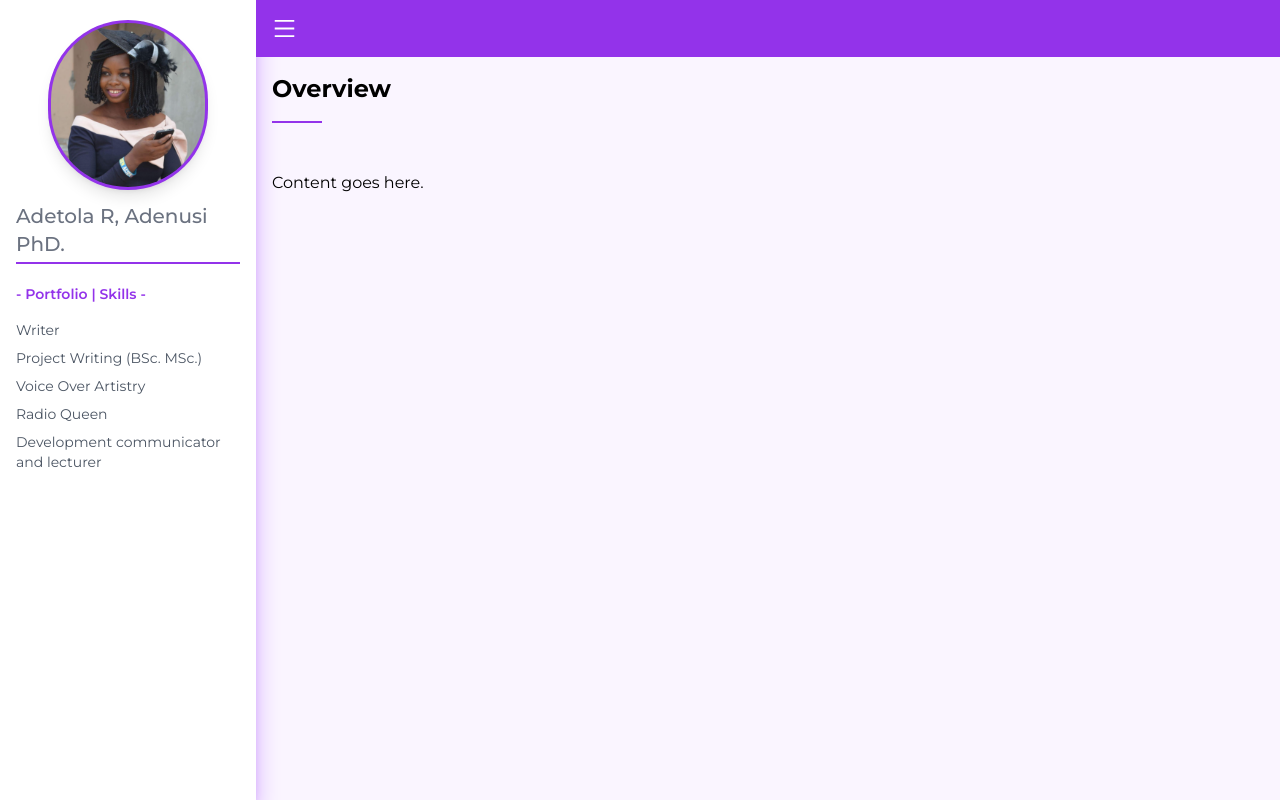
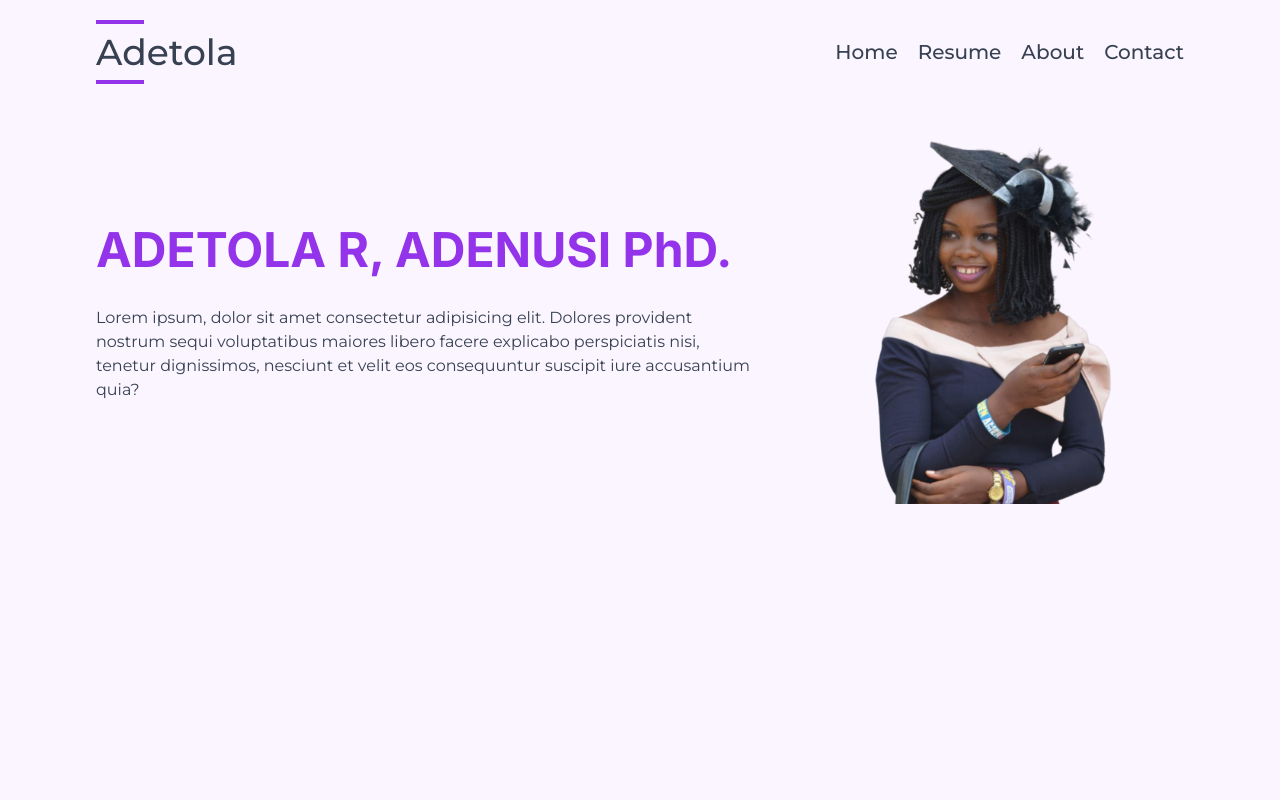
Before and after one commit to joshuaah101/Adetola, a Next.js app: page / in a window 1280 px wide. Built offline with nearby package versions, Linux system fonts and the light colour scheme.

Commit message:
restarted the design

```diff
--- /dev/null
+++ b/app/fonts.ts
@@ -0,0 +1,11 @@
+import { Inter, Montserrat } from 'next/font/google'
+
+export const inter = Inter({
+    subsets: ['latin'],
+    display: 'swap',
+})
+
+export const montserrat = Montserrat({
+    subsets: ['latin'],
+    display: 'swap',
+})
--- a/app/layout.tsx
+++ b/app/layout.tsx
@@ -1,8 +1,5 @@
 import type { Metadata } from "next";
-import { Montserrat } from "next/font/google";
 import "./globals.css";
-
-const montserrat = Montserrat({ subsets: ["latin"] });
 
 export const metadata: Metadata = {
   title: "Adetola R, Adenusi PhD. ",
@@ -12,7 +9,7 @@ export const metadata: Metadata = {
 export default function RootLayout({ children, }: Readonly <{ children: React.ReactNode; }> ) {
   return (
     <html lang="en">
-      <body className={`${montserrat.className} bg-purple-50`}>{children}</body>
+      <body className="bg-purple-50 dark:bg-black text-gray-700 dark:text-purple-100">{children}</body>
     </html>
   );
 }
--- a/app/page.tsx
+++ b/app/page.tsx
@@ -1,19 +1,41 @@
 'use client'
 
 import Image from "next/image";
-import adetola from '../public/img/adetola.png'
 import Link from "next/link";
-import { useState } from "react";
-import { AiOutlineMenu } from "react-icons/ai";
+import tola from '/public/img/adetola.png'
+import Navbar from '@/components/nav/Navbar'
+import { inter, montserrat } from "./fonts";
 
 function Home() {
-  const [isSidebarOpen, setSidebarOpen] = useState(true)
 
-  const toggleSidebar = () => {
-    setSidebarOpen(!isSidebarOpen)
-  }
 
   return (
+      <div className="h-dvh flex flex-col">
+        <Navbar />
+
+        <div className="flex flex-col md:flex-row gap-10 mt-5 px-8 md:px-24 md:items-center">
+          <div className="flex flex-col space-y-8">
+            <header className={`${inter.className} text-4xl md:text-5xl font-bold text-purple-600`}>
+              ADETOLA R, ADENUSI PhD.
+            </header>
+
+            <p className={`${montserrat.className} `}>
+              Lorem ipsum, dolor sit amet consectetur adipisicing elit. Dolores provident nostrum sequi voluptatibus maiores libero facere explicabo perspiciatis nisi, tenetur dignissimos, nesciunt et velit eos consequuntur suscipit iure accusantium quia?
+            </p>
+          </div>
+
+          <div className="w-full">
+            <Image
+              src={tola}
+              className=""
+              alt="Adetola"
+            />
+          </div>
+        </div>
+
+
+      </div>
+
     // <div className="flex">
     //   {/* side menu */}
     //   <div className="fixed w-[80%] md:w-[18%] h-full py-2 bg-white shadow-xl shadow-zinc-400">
@@ -81,91 +103,91 @@ function Home() {
     //   </div>
     // </div>
 
-    <div className="flex h-dvh">
-      {/* Sidebar */}
-      <div
-        className={`bg-white shadow-xl w-64 shadow-purple-400 min-h-dvh transition-all duration-300 ease ${
-          isSidebarOpen ? 'block' : 'hidden'
-        }`}
-        >
-        {/* Sidebar Content */}
-        <div className="px-4 py-5">
-          <div className="flex flex-col space-y-3">
-            <div className="w-full">
-              <Image
-                src={adetola}
-                alt="Display picture"
-                loading="lazy"
-                className="w-40 mx-auto rounded-full p-[3px] shadow-lg bg-purple-600 hover:scale-110 transition duration-500 ease-in"
-              />
-            </div>
+    // <div className="flex h-dvh">
+    //   {/* Sidebar */}
+    //   <div
+    //     className={`bg-white shadow-xl w-64 shadow-purple-400 min-h-dvh transition-all duration-300 ease ${
+    //       isSidebarOpen ? 'block' : 'hidden'
+    //     }`}
+    //     >
+    //     {/* Sidebar Content */}
+    //     <div className="px-4 py-5">
+    //       <div className="flex flex-col space-y-3">
+    //         <div className="w-full">
+    //           <Image
+    //             src={adetola}
+    //             alt="Display picture"
+    //             loading="lazy"
+    //             className="w-40 mx-auto rounded-full p-[3px] shadow-lg bg-purple-600 hover:scale-110 transition duration-500 ease-in"
+    //           />
+    //         </div>
 
-            <div className="space-y-1">
-              <header className="text-xl font-medium text-wrap text-gray-500">
-                Adetola R, Adenusi PhD.
-              </header>
+    //         <div className="space-y-1">
+    //           <header className="text-xl font-medium text-wrap text-gray-500">
+    //             Adetola R, Adenusi PhD.
+    //           </header>
 
-              <div className="w-full h-[2px] bg-purple-600"></div>
-            </div>
-          </div>
+    //           <div className="w-full h-[2px] bg-purple-600"></div>
+    //         </div>
+    //       </div>
 
-          <p className="text-purple-600 font-semibold text-sm mt-5">
-            - Portfolio | Skills -
-          </p>
+    //       <p className="text-purple-600 font-semibold text-sm mt-5">
+    //         - Portfolio | Skills -
+    //       </p>
 
-          <div className="py-3">
-            <ul className="text-sm font-normal overflow-y-auto">
-              <li className="py-1">
-                <Link href='#' className="text-gray-600 hover:text-purple-600">
-                  Writer
-                </Link>
-              </li>
+    //       <div className="py-3">
+    //         <ul className="text-sm font-normal overflow-y-auto">
+    //           <li className="py-1">
+    //             <Link href='#' className="text-gray-600 hover:text-purple-600">
+    //               Writer
+    //             </Link>
+    //           </li>
 
-              <li className="py-1">
-                <Link href='#' className="text-gray-600 hover:text-purple-600">
-                  Project Writing (BSc. MSc.)
-                </Link>
-              </li>
+    //           <li className="py-1">
+    //             <Link href='#' className="text-gray-600 hover:text-purple-600">
+    //               Project Writing (BSc. MSc.)
+    //             </Link>
+    //           </li>
 
-              <li className="py-1">
-                <Link href='#' className="text-gray-600 hover:text-purple-600">
-                  Voice Over Artistry
-                </Link>
-              </li>
+    //           <li className="py-1">
+    //             <Link href='#' className="text-gray-600 hover:text-purple-600">
+    //               Voice Over Artistry
+    //             </Link>
+    //           </li>
 
-              <li className="py-1">
-                <Link href='#' className="text-gray-600 hover:text-purple-600">
-                  Radio Queen
-                </Link>
-              </li>
+    //           <li className="py-1">
+    //             <Link href='#' className="text-gray-600 hover:text-purple-600">
+    //               Radio Queen
+    //             </Link>
+    //           </li>
 
-              <li className="py-1">
-                <Link href='#' className="text-gray-600 hover:text-purple-600">
-                  Development communicator and lecturer
-                </Link>
-              </li>
-            </ul>
-          </div>
-        </div>
-      </div>
+    //           <li className="py-1">
+    //             <Link href='#' className="text-gray-600 hover:text-purple-600">
+    //               Development communicator and lecturer
+    //             </Link>
+    //           </li>
+    //         </ul>
+    //       </div>
+    //     </div>
+    //   </div>
 
-      {/* Content */}
-      <div className="flex-1 flex flex-col overflow-hidden">
-        {/* Navbar */}
-        <div className="bg-purple-600 p-4">
-            <AiOutlineMenu size={25} onClick={toggleSidebar} className="cursor-pointer text-white"/>
-        </div>
+    //   {/* Content */}
+    //   <div className="flex-1 flex flex-col overflow-hidden">
+    //     {/* Navbar */}
+    //     <div className="bg-purple-600 p-4">
+    //         <AiOutlineMenu size={25} onClick={toggleSidebar} className="cursor-pointer text-white"/>
+    //     </div>
 
-        {/* Main Content */}
-        <div className="flex-1 overflow-x-hidden overflow-y-auto p-4">
-          {/* Your dashboard content goes here */}
-          <h1 className="text-2xl font-bold mb-4">Overview</h1>
-          <div className="w-[5%] h-[2px] bg-purple-600"></div>
+    //     {/* Main Content */}
+    //     <div className="flex-1 overflow-x-hidden overflow-y-auto p-4">
+    //       {/* Your dashboard content goes here */}
+    //       <h1 className="text-2xl font-bold mb-4">Overview</h1>
+    //       <div className="w-[5%] h-[2px] bg-purple-600"></div>
 
-          <p className="mt-12">Content goes here.</p>
-        </div>
-      </div>
-    </div>
+    //       <p className="mt-12">Content goes here.</p>
+    //     </div>
+    //   </div>
+    // </div>
   )
 }
 
--- /dev/null
+++ b/components/nav/MobileMenu.tsx
@@ -0,0 +1,46 @@
+import Link from "next/link";
+import { BiLogInCircle, BiX } from "react-icons/bi";
+
+type Functions = {
+    toggleMenu : any,
+    handleClick: any
+}
+
+const MobileMenu = ({ toggleMenu, handleClick }: Functions) => {
+  return (
+    <div className={ !toggleMenu ? 'hidden w-0 transition duration-500 ease-out' : 'absolute top-0 right-0 transition duration-500 ease-in bg-white/60 dark:bg-slate-900/90 h-screen w-full flex flex-col px-5 py-5 space-y-8' }>
+        <div className='flex justify-between'>
+            <div className=""></div>
+            <BiX size={60} className='cursor-pointer text-slate-900 dark:text-slate-300' onClick={ handleClick } />
+        </div>
+
+        <ul className="flex flex-col space-y-8 justify-center items-center">
+            <li>
+                <Link href="#" className="text-xl font-medium hover:text-purple-600 transition-all duration-300 ease-in">
+                    Home
+                </Link>
+            </li>
+
+            <li>
+                <Link href="#" className="text-xl font-medium hover:text-purple-600 transition-all duration-300 ease-in">
+                    Resume
+                </Link>
+            </li>
+
+            <li>
+                <Link href="#" className="text-xl font-medium hover:text-purple-600 transition-all duration-300 ease-in">
+                    About
+                </Link>
+            </li>
+
+            <li>
+                <Link href="#" className="text-xl font-medium hover:text-purple-600 transition-all duration-300 ease-in">
+                    Contact
+                </Link>
+            </li>
+        </ul>
+    </div>
+  )
+}
+
+export default MobileMenu
--- /dev/null
+++ b/components/nav/Navbar.tsx
@@ -0,0 +1,60 @@
+'use client'
+import { CiMenuFries } from "react-icons/ci"
+import MobileMenu from "./MobileMenu"
+import { useState } from "react"
+import { montserrat } from '@/app/fonts'
+import Link from "next/link"
+
+const Navbar = () => {
+    const [ toggleMenu, setToggleMenu ] = useState(false)
+
+    const handleMenuClick = () => {
+        setToggleMenu(!toggleMenu)
+    }
+  return (
+    <div className='px-2 sm:px-0 py-2 sm:py-0 sticky top-0 z-20'>
+        <nav className={`${montserrat.className} flex justify-between items-center px-8 md:px-24 py-5`}>
+            <div className="flex flex-col space-y-2">
+                <span className="h-1 w-12 bg-purple-600"></span>
+                <a href="/" className="text-2xl md:text-4xl font-medium">
+                    Adetola
+                </a>
+                <span className="h-1 w-12 bg-purple-600"></span>
+            </div>
+
+
+            <ul className="hidden md:flex items-center space-x-5">
+                <li>
+                    <Link href="#" className="text-xl font-medium hover:text-purple-600 transition-all duration-300 ease-in">
+                        Home
+                    </Link>
+                </li>
+
+                <li>
+                    <Link href="#" className="text-xl font-medium hover:text-purple-600 transition-all duration-300 ease-in">
+                        Resume
+                    </Link>
+                </li>
+
+                <li>
+                    <Link href="#" className="text-xl font-medium hover:text-purple-600 transition-all duration-300 ease-in">
+                        About
+                    </Link>
+                </li>
+
+                <li>
+                    <Link href="#" className="text-xl font-medium hover:text-purple-600 transition-all duration-300 ease-in">
+                        Contact
+                    </Link>
+                </li>
+            </ul>
+
+            <CiMenuFries size={35} className="dark:text-white dark:hover:text-purple-600 rotate-180 flex md:hidden cursor-pointer transition-all duration-300 ease-in" onClick={handleMenuClick} />
+        </nav>
+
+        <MobileMenu toggleMenu={toggleMenu} handleClick={handleMenuClick} />
+    </div>
+  )
+}
+
+export default Navbar
--- a/package.json
+++ b/package.json
@@ -13,7 +13,8 @@
     "react": "^18",
     "react-dom": "^18",
     "react-icons": "^5.0.1",
-    "react-tilt": "^1.0.2"
+    "react-tilt": "^1.0.2",
+    "typed.js": "^2.1.0"
   },
   "devDependencies": {
     "@types/node": "^20",
```
Also changed, not shown: public/img/adetola.png, 1 other file (tests, documents, lock files or other folders).
